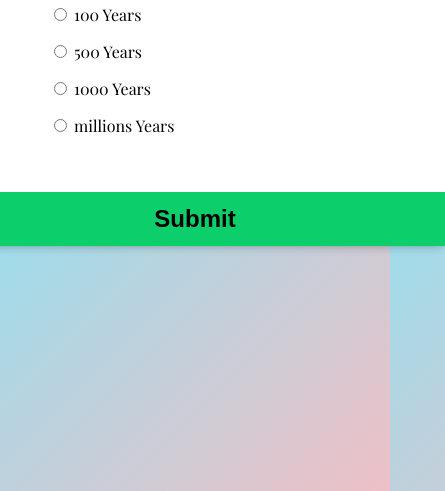
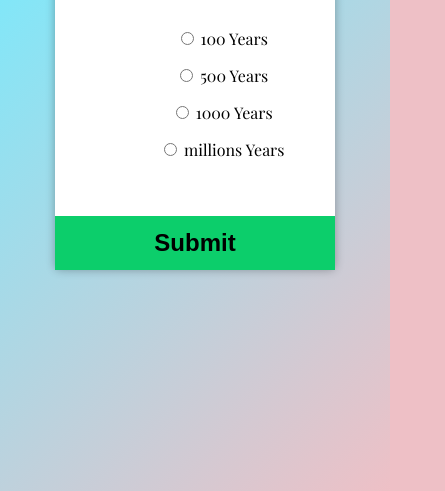
Before and after one commit to ansarjarvis/quiz-app, a plain HTML site: page index.html in a window 390 px wide. Shown: the part 353-844 px from the top of the page, 445 px wide, since content can reach past the window. Drawn offline with nearby package versions, Linux system fonts and the light colour scheme.

Commit message:
add responsiveness

```diff
--- a/stylesheet.css
+++ b/stylesheet.css
@@ -63,3 +63,21 @@ button:hover{
     background-color: #0a8b49;
     color: white;
 }
+
+@media(max-width:500px){
+    .quiz-container{
+        width: 280px;
+        display: flex;
+        flex-direction: column;
+        align-items: flex-start;
+
+
+    }
+  .quiz-header{
+      text-align: center;
+      display: flex;
+      flex-direction: column;
+      align-items: flex-start;
+  }
+
+}
```
